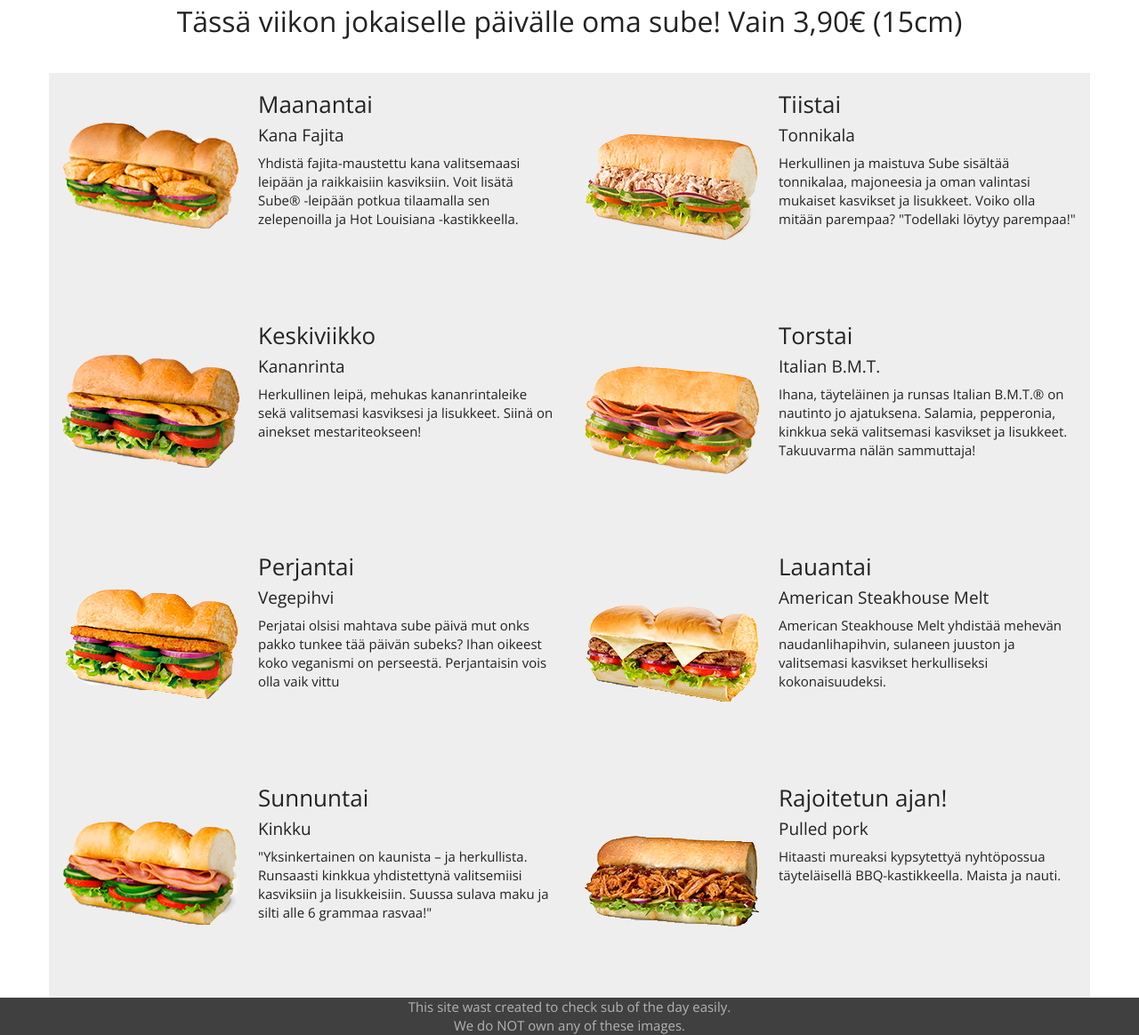
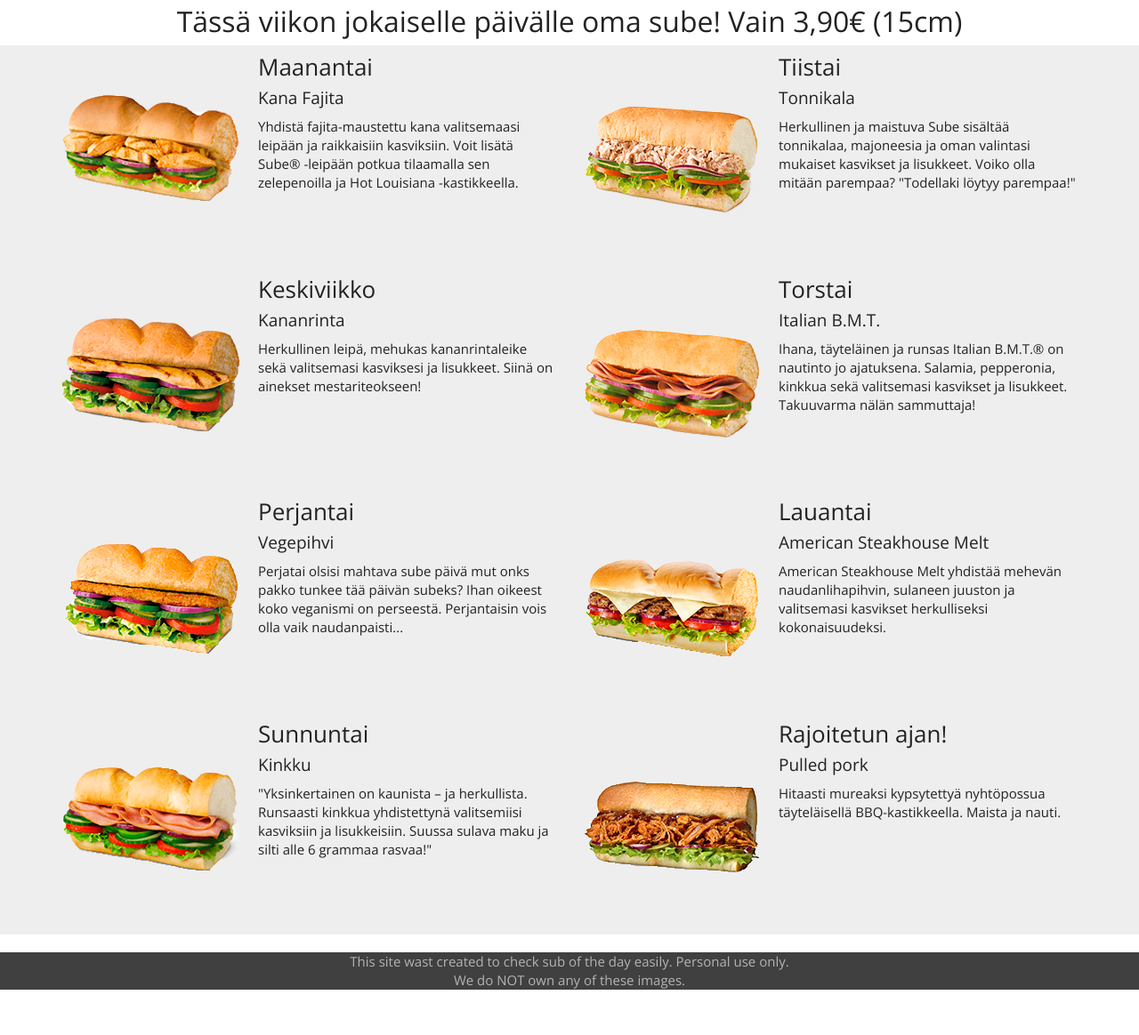
Before and after one commit to Acleaust/effective-pancake, a plain HTML site: page index.html in a window 1280 px wide. Shown: the part 60-1224 px from the top of the page at 89% size. After the commit the page ends 1173 px from the top, so only its background shows below. Drawn offline with nearby package versions, Linux system fonts and the light colour scheme.

Commit message:
Lisätty sivu

```diff
--- a/assets/css/styles.css
+++ b/assets/css/styles.css
@@ -2,3 +2,15 @@ img#logo{
   max-height:42px;
   margin-top:-10px;
 }
+
+h3{
+  margin:10px;
+}
+
+div.content{
+  background-color:#eeeeee;
+}
+
+h1{
+  font-size:32px;
+}
--- a/assets/css/untitled.css
+++ b/assets/css/untitled.css
@@ -14,7 +14,6 @@ nav.navbar.navbar-default{
 
 div.heading{
   text-align:center;
-  padding-bottom:20px;
 }
 
 img.conimg{
@@ -24,6 +23,7 @@ img.conimg{
   margin-right:20px;
   margin-top:25px;
   margin-bottom:25px;
+  min-height:50px;
 }
 
 p.contxt{
@@ -32,7 +32,8 @@ p.contxt{
 
 div.col-md-6{
   background:#eeeeee;
-  height:260px;
+  max-height:400px;
+  max-width:px;
 }
 
 div.heading{
@@ -40,11 +41,13 @@ div.heading{
 }
 
 h2{
+  margin-bottom:10px;
 }
 
 footer{
   background-color:#404040;
   height:42px;
+  margin-top:20px;
 }
 
 p.footer{
--- a/index.html
+++ b/index.html
@@ -20,7 +20,7 @@
             <div class="collapse navbar-collapse" id="navcol-1">
                 <ul class="nav navbar-nav">
                     <li class="active" role="presentation"><a href="index.html">Etusivu </a></li>
-                    <li role="presentation"><a href="#">Kaikki subet (coming soon)</a></li>
+                    <li role="presentation"><a href="subet.html">Kaikki subet</a></li>
                 </ul>
             </div>
         </div>
@@ -30,42 +30,42 @@
     <div class="content">
         <div class="container">
             <div class="row">
-                <div class="col-md-6"><img src="assets/img/6 - oIVJIwM.png" class="conimg">
+                <div class="col-md-6"><img class="img-responsive conimg" src="assets/img/6 - oIVJIwM.png">
                     <h3>Maanantai </h3>
                     <h4>Kana Fajita</h4>
                     <p class="contxt">Yhdistä fajita-maustettu kana valitsemaasi leipään ja raikkaisiin kasviksiin. Voit lisätä Sube® -leipään potkua tilaamalla sen zelepenoilla ja Hot Louisiana -kastikkeella. </p>
                 </div>
-                <div class="col-md-6"><img src="assets/img/1 - lkNdXoo.png" class="conimg">
+                <div class="col-md-6"><img class="img-responsive conimg" src="assets/img/1 - lkNdXoo.png">
                     <h3>Tiistai </h3>
                     <h4>Tonnikala </h4>
                     <p class="contxt">Herkullinen ja maistuva Sube sisältää tonnikalaa, majoneesia ja oman valintasi mukaiset kasvikset ja lisukkeet. Voiko olla mitään parempaa? "Todellaki löytyy parempaa!" </p>
                 </div>
-                <div class="col-md-6"><img src="assets/img/8 - GMPDHLh.png" class="conimg">
+                <div class="col-md-6"><img class="img-responsive conimg" src="assets/img/8 - GMPDHLh.png">
                     <h3>Keskiviikko </h3>
                     <h4>Kananrinta</h4>
                     <p class="contxt">Herkullinen leipä, mehukas kananrintaleike sekä valitsemasi kasviksesi ja lisukkeet. Siinä on ainekset mestariteokseen! </p>
                 </div>
-                <div class="col-md-6"><img src="assets/img/2 - BZBCoFF.png" class="conimg">
+                <div class="col-md-6"><img class="img-responsive conimg" src="assets/img/2 - BZBCoFF.png">
                     <h3>Torstai </h3>
                     <h4>Italian B.M.T.</h4>
                     <p class="contxt">Ihana, täyteläinen ja runsas Italian B.M.T.® on nautinto jo ajatuksena. Salamia, pepperonia, kinkkua sekä valitsemasi kasvikset ja lisukkeet. Takuuvarma nälän sammuttaja!</p>
                 </div>
-                <div class="col-md-6"><img src="assets/img/4 - DGyBUMC.png" class="conimg">
+                <div class="col-md-6"><img class="img-responsive conimg" src="assets/img/4 - DGyBUMC.png">
                     <h3>Perjantai </h3>
                     <h4>Vegepihvi </h4>
-                    <p class="contxt">Perjatai olsisi mahtava sube päivä mut onks pakko tunkee tää päivän subeks? Ihan oikeest koko veganismi on perseestä. Perjantaisin vois olla vaik vittu </p>
+                    <p class="contxt">Perjatai olsisi mahtava sube päivä mut onks pakko tunkee tää päivän subeks? Ihan oikeest koko veganismi on perseestä. Perjantaisin vois olla vaik naudanpaisti...</p>
                 </div>
-                <div class="col-md-6"><img src="assets/img/7 - ID7Es3Z.png" class="conimg">
+                <div class="col-md-6"><img class="img-responsive conimg" src="assets/img/7 - ID7Es3Z.png">
                     <h3>Lauantai </h3>
                     <h4>American Steakhouse Melt </h4>
                     <p class="contxt">American Steakhouse Melt yhdistää mehevän naudanlihapihvin, sulaneen juuston ja valitsemasi kasvikset herkulliseksi kokonaisuudeksi.</p>
                 </div>
-                <div class="col-md-6 col-md-offset-0"><img src="assets/img/3 - RpkMABi.png" class="conimg">
+                <div class="col-md-6 col-md-offset-0"><img class="img-responsive conimg" src="assets/img/3 - RpkMABi.png">
                     <h3>Sunnuntai </h3>
                     <h4>Kinkku </h4>
                     <p class="contxt">"Yksinkertainen on kaunista – ja herkullista. Runsaasti kinkkua yhdistettynä valitsemiisi kasviksiin ja lisukkeisiin. Suussa sulava maku ja silti alle 6 grammaa rasvaa!" </p>
                 </div>
-                <div class="col-md-6 col-md-offset-0"><img src="assets/img/10 - lim1t3d.png" class="conimg">
+                <div class="col-md-6 col-md-offset-0"><img class="img-responsive conimg" src="assets/img/10 - lim1t3d.png">
                     <h3>Rajoitetun ajan!</h3>
                     <h4>Pulled pork</h4>
                     <p class="contxt">Hitaasti mureaksi kypsytettyä nyhtöpossua täyteläisellä BBQ-kastikkeella. Maista ja nauti. </p>
@@ -74,7 +74,7 @@
         </div>
     </div>
     <footer>
-        <p class="footer">This site wast created to check sub of the day easily.</p>
+        <p class="footer">This site wast created to check sub of the day easily. Personal use only.</p>
         <p class="footer"> We do NOT own any of these images. </p>
     </footer>
     <script src="assets/js/jquery.min.js"></script>
```
Also changed, not shown: 1 other file.
